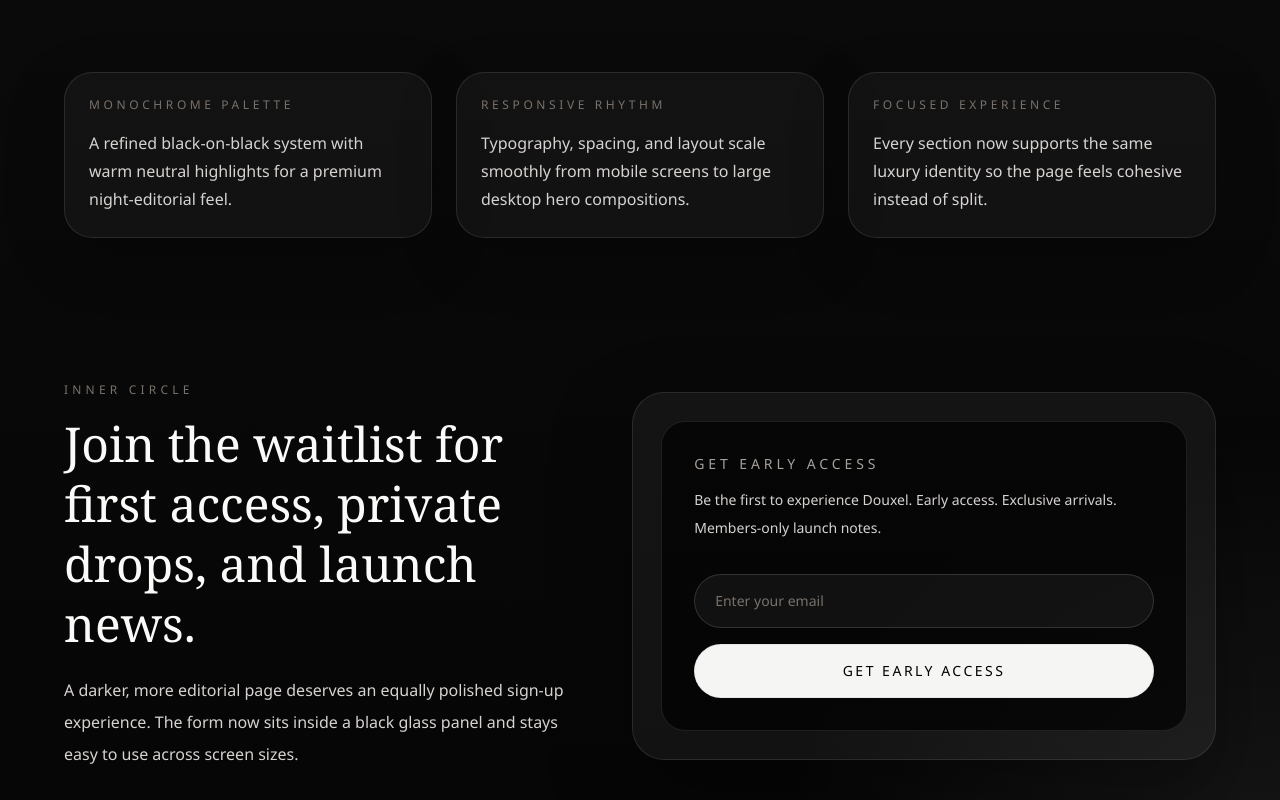
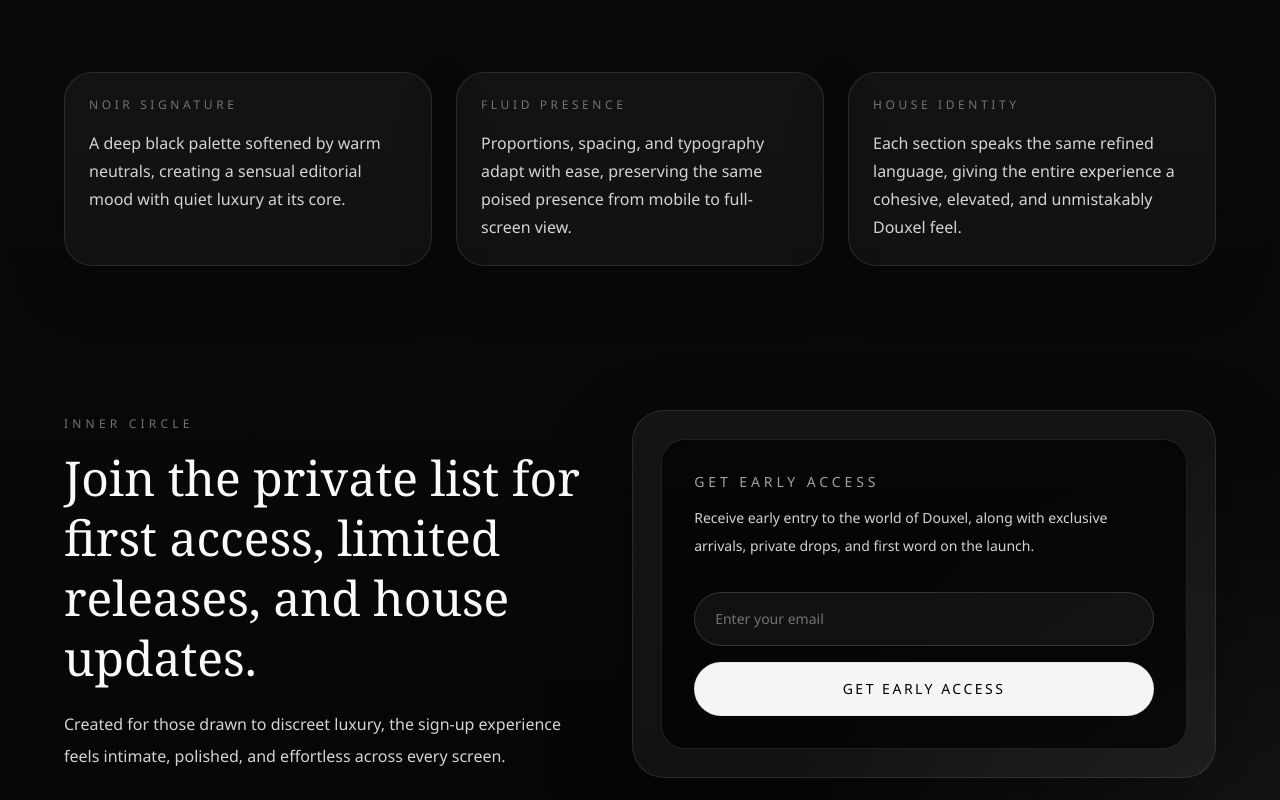
Before and after one commit to Aakashbansode/douxel-landing, a Next.js app: page / in a window 1280 px wide. Shown: the part 800-1600 px from the top of the page. Built offline with nearby package versions, Linux system fonts and the light colour scheme; no server answers.

Commit message:
text updated

```diff
--- a/app/page.tsx
+++ b/app/page.tsx
@@ -16,16 +16,16 @@
 
 const featureCards = [
   {
-    title: "Monochrome Palette",
-    text: "A refined black-on-black system with warm neutral highlights for a premium night-editorial feel.",
+    title: "Noir Signature",
+    text: "A deep black palette softened by warm neutrals, creating a sensual editorial mood with quiet luxury at its core.",
   },
   {
-    title: "Responsive Rhythm",
-    text: "Typography, spacing, and layout scale smoothly from mobile screens to large desktop hero compositions.",
+    title: "Fluid Presence",
+    text: "Proportions, spacing, and typography adapt with ease, preserving the same poised presence from mobile to full-screen view.",
   },
   {
-    title: "Focused Experience",
-    text: "Every section now supports the same luxury identity so the page feels cohesive instead of split.",
+    title: "House Identity",
+    text: "Each section speaks the same refined language, giving the entire experience a cohesive, elevated, and unmistakably Douxel feel.",
   },
 ];
 
@@ -175,12 +175,11 @@
             Inner Circle
           </p>
           <h2 className="mt-4 max-w-xl font-serif text-4xl leading-tight text-stone-50 sm:text-5xl">
-            Join the waitlist for first access, private drops, and launch news.
+            Join the private list for first access, limited releases, and house updates.
           </h2>
           <p className="mt-5 max-w-xl text-base leading-8 text-stone-300">
-            A darker, more editorial page deserves an equally polished sign-up
-            experience. The form now sits inside a black glass panel and stays
-            easy to use across screen sizes.
+            Created for those drawn to discreet luxury, the sign-up experience
+            feels intimate, polished, and effortless across every screen.
           </p>
         </div>
 
@@ -190,8 +189,8 @@
               Get Early Access
             </p>
             <p className="mt-3 text-sm leading-7 text-stone-300">
-              Be the first to experience Douxel. Early access. Exclusive
-              arrivals. Members-only launch notes.
+              Receive early entry to the world of Douxel, along with exclusive
+              arrivals, private drops, and first word on the launch.
             </p>
 
             <div className="mt-8 flex flex-col gap-4">
```
